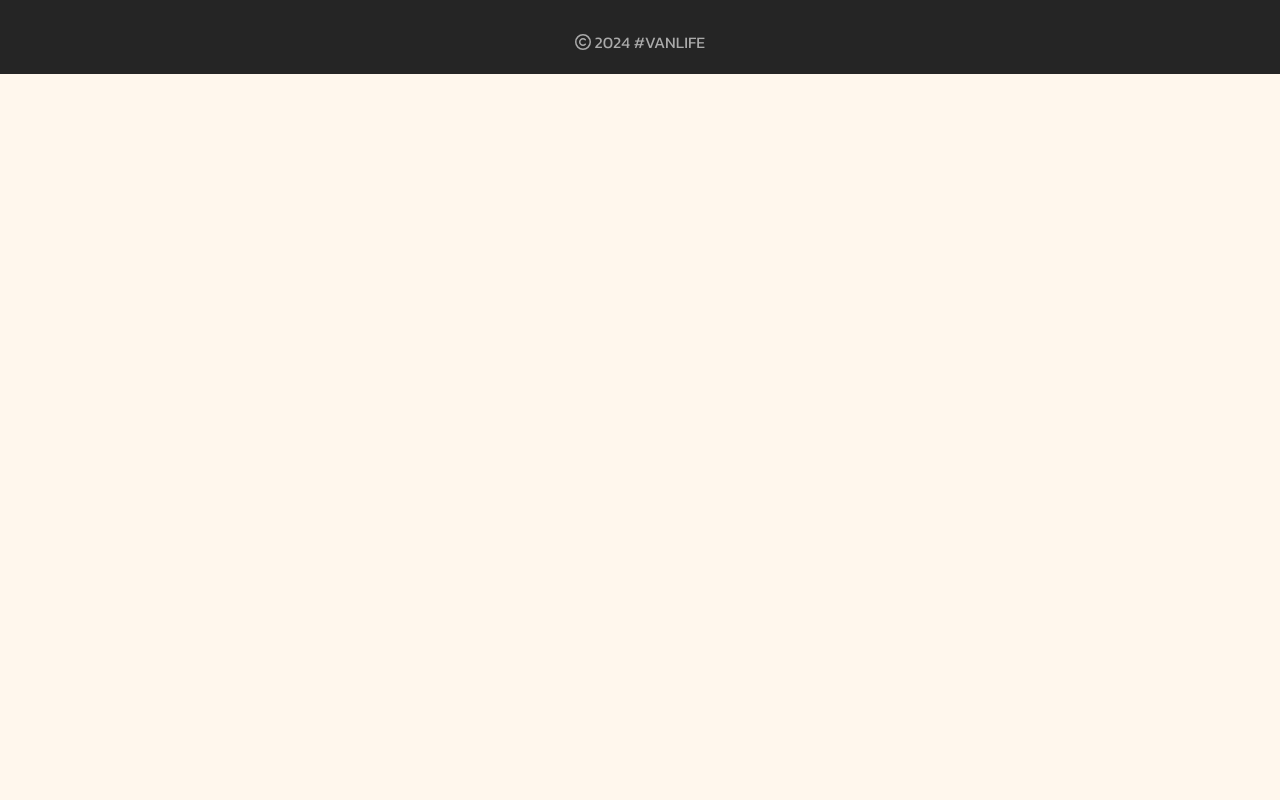
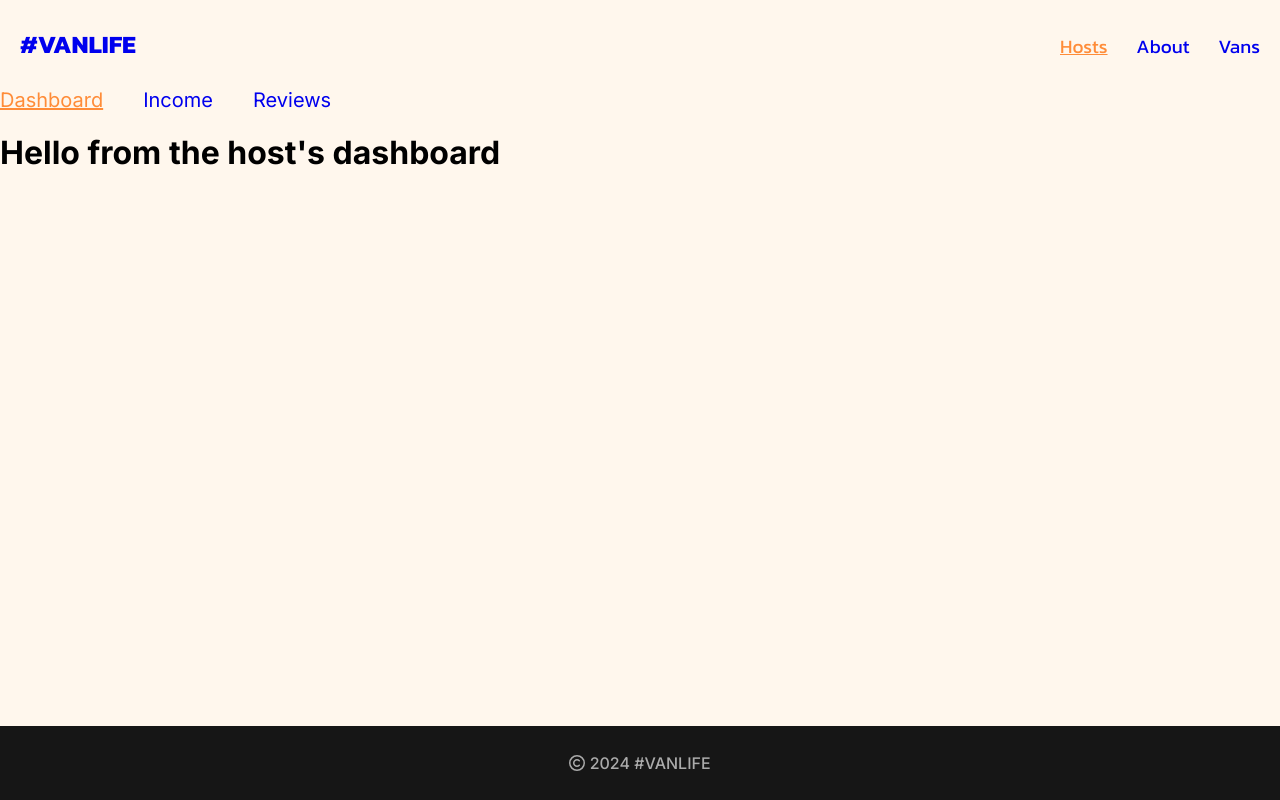
Before and after one commit to Y0srgh/vanlife, a React app: page /host in a window 1280 px wide. Before the commit this address had no page. Built offline with nearby package versions, Linux system fonts and the light colour scheme; the HTML template or start-up script is replaced by a standard one; what miragejs would draw is missing.

Commit message:
fixed th footer styling and added the NavLink

```diff
--- a/src/App.css
+++ b/src/App.css
@@ -4,9 +4,32 @@ body {
   background-color: #fff7ed;
 }
 
-*{
-  padding: 0 ;
-  margin: 0 ;
+html, body {
+  margin: 0;
+  padding: 0;
+  background-color: #FFF7ED;
+  font-family: "Inter", sans-serif;
+}
+
+body {
+  -ms-overflow-style: none;
+  scrollbar-width: none;
+}
+
+body::-webkit-scrollbar {
+  display: none;
+}
+
+body {
+  -ms-overflow-style: none;
+  scrollbar-width: none;
+}
+
+.site-wrapper {
+    min-height: 100vh;
+    display: flex;
+    flex-direction: column;
+
 }
 
 .home{
@@ -126,24 +149,31 @@ body {
   text-decoration: none;
 }
 
-.links a:visited {
-  color: #4D4D4D;
-  outline: none;
+.links a:hover {
+  text-decoration: underline;
+
 }
 
-.links a:focus {
+a.links-active{
   outline: none; /* Remove the default focus outline, if desired */
-  color: #FF8C38;;
+  color: #FF8C38;
+  text-decoration: underline;
+}
+main {
+  margin-bottom: 84px;
 }
 
 .footer {
-  background-color: #252525;
-  color: #AAA;
-  padding: 20px;
-  padding-top: 30px;
-  text-align: center;
-  font-family: "Kanit", sans-serif;
-  font-weight: 400;
+  background-color: #161616;
+  color: #AAAAAA;
+  height: 74px;
+  display: flex;
+  flex-shrink: 0;
+  justify-content: center;
+  align-items: center;
+  margin-top: auto;
+  font-weight: 500;
+
 }
 
 .footer p {
--- a/src/App.jsx
+++ b/src/App.jsx
@@ -8,19 +8,33 @@ import './App.css';
 import VanDetail from './pages/Vans/vanDetail';
 import Layout from './components/Layout';
 
+import Dashboard from './pages/Host/Dashboard';
+import Income from './pages/Host/Income';
+import Reviews from './pages/Host/Reviews';
+import HostLayout from './components/HostLayout';
+
 function App() {
     return (
     <BrowserRouter>
 
       <Routes>
-        <Route element={< Layout />}>
-        <Route path="/vans" element={<Vans/>}/>
-        <Route path="/vans/:id" element={<VanDetail/>}/>
-        <Route path="/" element={<Home/>}/>
-        <Route path="/about" element={<About/>}/>
+        <Route path="/" element={< Layout />}>
+        <Route index element={<Home/>}/>
+        <Route path="about" element={<About/>}/>
+
+        <Route path="vans">
+          <Route index element={<Vans/>}/>
+          <Route path=":id" element={<VanDetail/>}/>
+        </Route>
+
+        <Route path="host" element={<HostLayout/>}>
+          <Route index element={<Dashboard/>}/>
+          <Route path="income" element={<Income/>}/>
+          <Route path="reviews" element={<Reviews/>}/>
+        </Route>
       </Route>
       </Routes>
-      <Footer/>
+
     </BrowserRouter>);
 
 }
--- /dev/null
+++ b/src/components/HostLayout.jsx
@@ -0,0 +1,21 @@
+import React  from 'react';
+import { NavLink, Outlet } from 'react-router-dom';
+import "../style/host.css"
+
+const HostLayout =()=> {
+
+        return (
+            <>
+            <div className="host-links">
+                <NavLink to={"/host"} end className={({ isActive }) => (isActive ? "host-links-active" : null)}>Dashboard</NavLink>
+                <NavLink to={"/host/income"} className={({ isActive }) => (isActive ? "host-links-active" : null)}>Income</NavLink>
+                <NavLink to={"/host/reviews"} className={({ isActive }) => (isActive ? "host-links-active" : null)}>Reviews</NavLink>
+            </div>
+
+            <Outlet />
+            </>
+        );
+
+}
+
+export default HostLayout;
--- a/src/components/Layout.jsx
+++ b/src/components/Layout.jsx
@@ -1,12 +1,18 @@
 import React from 'react'
 import { Outlet } from 'react-router-dom'
 import NavBar from './navBar';
+import Footer from './footer';
 
 export default function Layout() {
     return (
-        <>
+        <div className="site-wrapper">
             <NavBar/>
+            <main>
+
+
             <Outlet />
-        </>
+            </main>
+            <Footer/>
+        </div>
     )
 }
--- a/src/components/footer.jsx
+++ b/src/components/footer.jsx
@@ -5,10 +5,10 @@ class Footer extends Component {
   state = {};
   render() {
     return (
-      <div className="footer">
+      <footer className="footer">
         <p><FontAwesomeIcon icon={faCopyright} /> 2024 #VANLIFE
         </p>
-      </div>
+      </footer>
     );
   }
 }
--- a/src/components/navBar.jsx
+++ b/src/components/navBar.jsx
@@ -1,25 +1,36 @@
-import React, { Component } from 'react';
-import { Link } from 'react-router-dom';
+import React, { Component } from "react";
+import { NavLink } from "react-router-dom";
 
 class NavBar extends Component {
-
-    render() {
-        return (
-
-        <div className='navbar'>
-        <div className='brand-name'>
-            <Link to={"/"}>#VANLIFE</Link >
-
-        </div><div className='links'>
-            <Link to={"/host"}>Hosts</Link>
-            <Link to={"/about"}>About</Link>
-            <Link to={"/vans"}>Vans</Link>
+  render() {
+    return (
+      <div className="navbar">
+        <div className="brand-name">
+          <NavLink to={"/"}>#VANLIFE</NavLink>
         </div>
-
-
+        <div className="links">
+          <NavLink
+            to={"/host"}
+            className={({ isActive }) => (isActive ? "links-active" : null)}
+          >
+            Hosts
+          </NavLink>
+          <NavLink
+            to={"/about"}
+            className={({ isActive }) => (isActive ? "links-active" : null)}
+          >
+            About
+          </NavLink>
+          <NavLink
+            to={"/vans"}
+            className={({ isActive }) => (isActive ? "links-active" : null)}
+          >
+            Vans
+          </NavLink>
         </div>
-        );
-    }
+      </div>
+    );
+  }
 }
 
 export default NavBar;
--- /dev/null
+++ b/src/pages/Host/Dashboard.jsx
@@ -0,0 +1,12 @@
+import React from 'react';
+const Dashboard=()=>  {
+
+        return (
+
+            <h1>Hello from the host's dashboard</h1>
+
+        );
+
+}
+
+export default Dashboard;
--- /dev/null
+++ b/src/pages/Host/Income.jsx
@@ -0,0 +1,11 @@
+import React, { Component } from 'react';
+class Income extends Component {
+
+    render() {
+        return (
+            <h1>Hello from the host's Income</h1>
+        );
+    }
+}
+
+export default Income;
--- /dev/null
+++ b/src/pages/Host/Reviews.jsx
@@ -0,0 +1,11 @@
+import React, { Component } from 'react';
+class Reviews extends Component {
+
+    render() {
+        return (
+            <h1>Hello from the host's Reviews</h1>
+        );
+    }
+}
+
+export default Reviews;
--- a/src/pages/Host/host.jsx
+++ /dev/null
@@ -1,5 +0,0 @@
-import React from 'react'
-
-export default function Host() {
-
-}
--- /dev/null
+++ b/src/style/host.css
@@ -0,0 +1,22 @@
+@import url("https://fonts.googleapis.com/css2?family=Inter:wght@100..900&display=swap");
+.host-links {
+  display: flex;
+  flex-direction: row;
+  column-gap: 40px;
+  font-size: 20px;
+}
+
+.host-links a {
+  text-decoration: none;
+}
+
+.host-links a:hover {
+  text-decoration: underline;
+  font-weight: 500;
+}
+
+a.host-links-active {
+  outline: none; /* Remove the default focus outline, if desired */
+  text-decoration: underline;
+  color: #ff8c38;
+}
```
